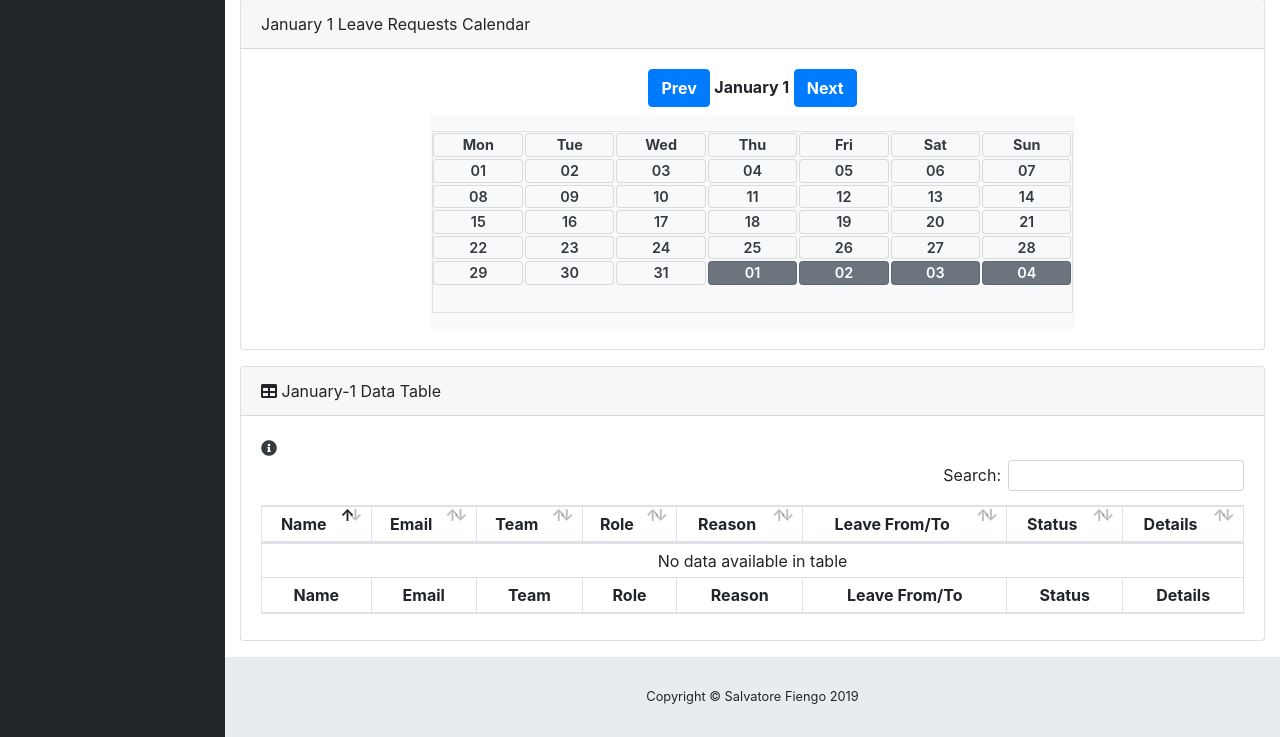
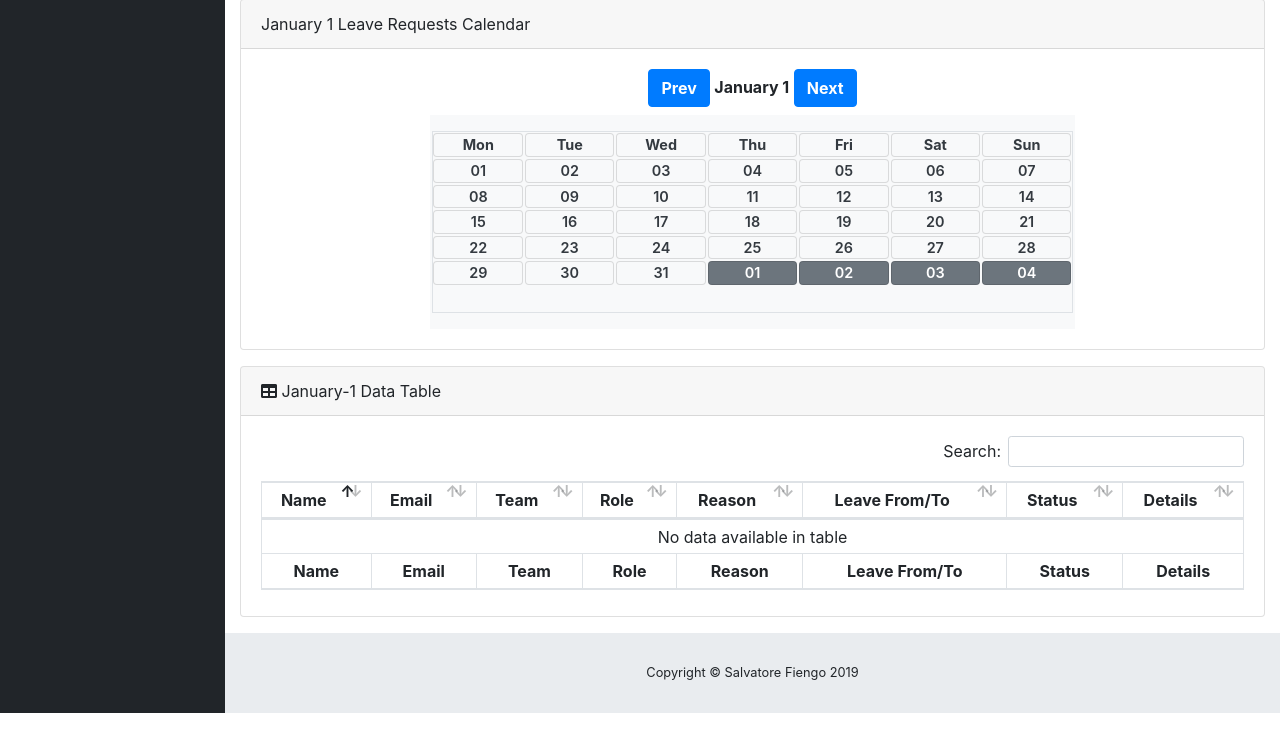
Before and after one commit to SalvatoreFiengo/leave_requests_manager, a Flask app: page /dashboard/calendar/1/1 in a window 1280 px wide. Shown: the part 431-1168 px from the top of the page. After the commit the page ends 1144 px from the top, so only its background shows below. Run offline with Flask 2, Linux system fonts and the light colour scheme; a database or web service that is not in the repository returns one stand-in record (values such as "Sample title"); some libraries are stand-ins or nearby versions.

Commit message:
spotted small issue in calendar not filtering info icons properly

```diff
--- a/templates/leaveRequestTable.html
+++ b/templates/leaveRequestTable.html
@@ -74,8 +74,9 @@
                     </td>
                     {%endif%}
                   <td>
+
+                  <a id="user-info" href="#user-{{loop.index}}-info" class="custom-link"><i data-toggle="modal" data-target="#modal_{{leave._leaveId}}" class="fas fa-info-circle"></i></a>
                   {%endif%}
-                <a id="user-info" href="#user-{{loop.index}}-info" class="custom-link"><i data-toggle="modal" data-target="#modal_{{leave._leaveId}}" class="fas fa-info-circle"></i></a>
                 <!-- info form with start of approval flow -->
                 <div class="modal fade" id="modal_{{leave._leaveId}}" tabindex="-1" role="dialog" aria-labelledby="label_modal_{{leave._leaveId}}" aria-hidden="true">
                   <div class="modal-dialog" role="document">
```
